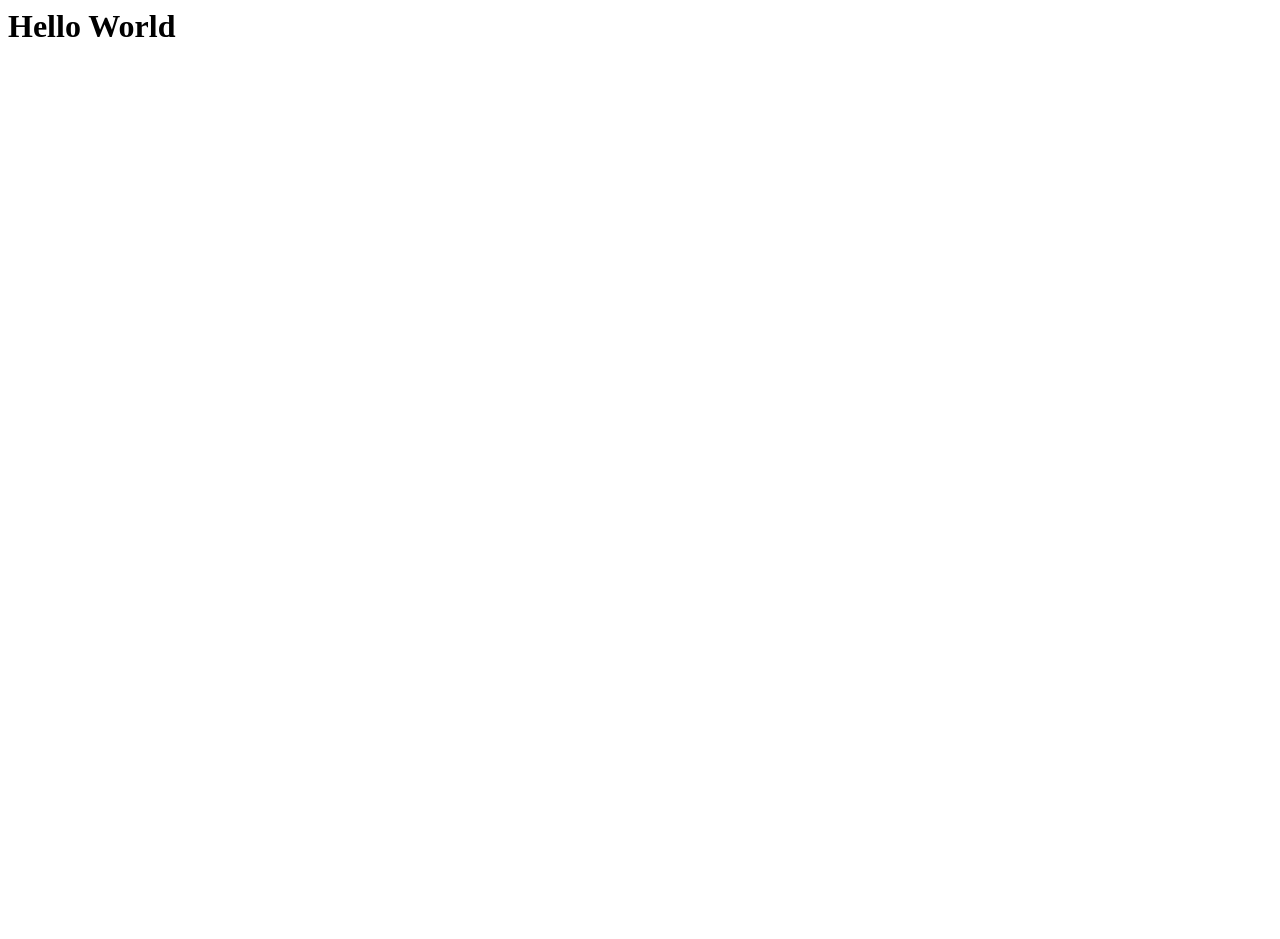
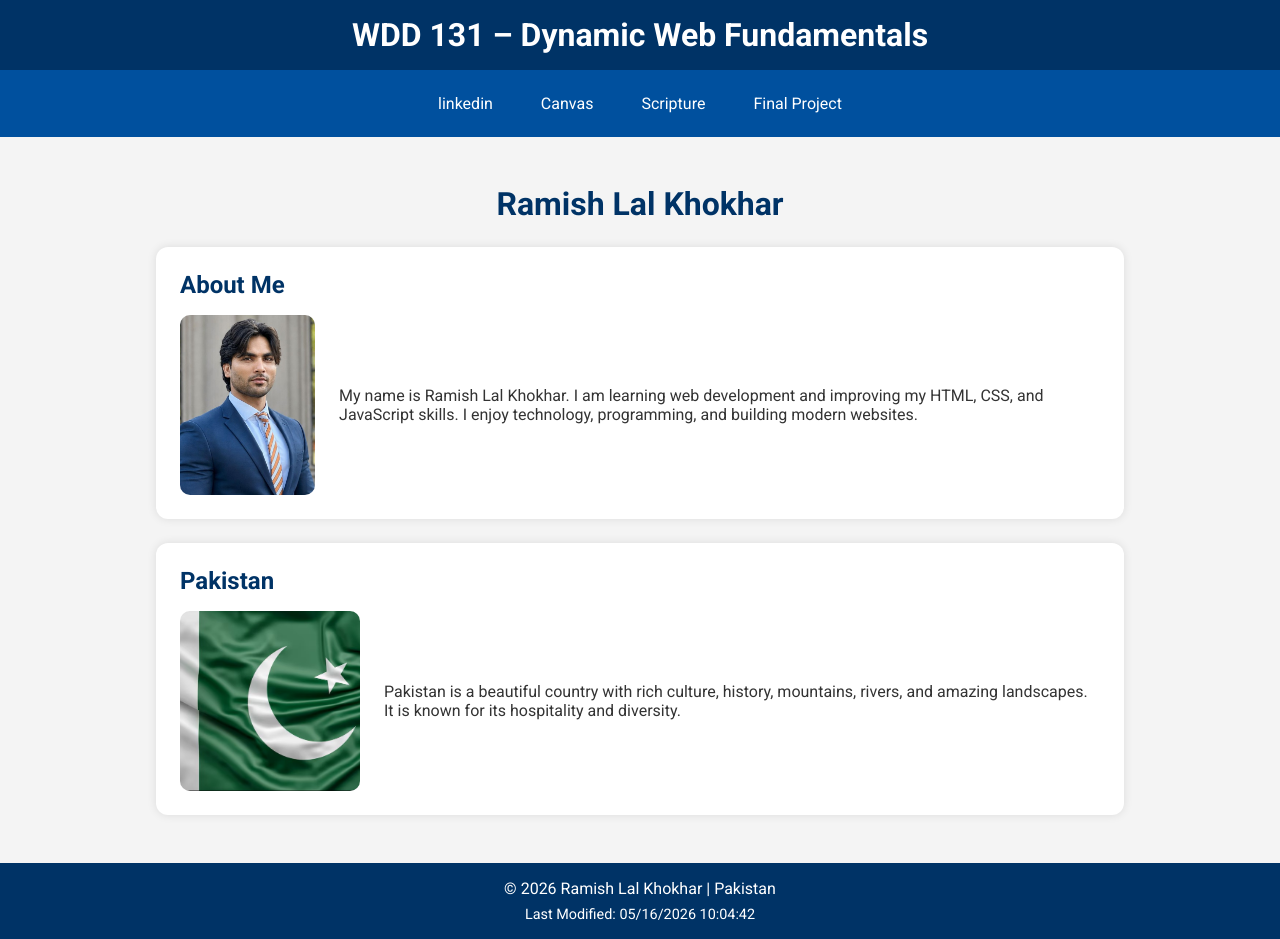
Before and after one commit to ramishspeaks/wdd131, a plain HTML site: page index.html in a window 1280 px wide. Before the commit the page ends 800 px from the top, so only its background shows below. Drawn offline with Linux system fonts and the light colour scheme.

Commit message:
Completed WDD131 home page assignment

```diff
--- a/index.html
+++ b/index.html
@@ -1 +1,91 @@
-<h1>Hello World</h1>
+<!DOCTYPE html>
+<html lang="en">
+<head>
+    <meta charset="UTF-8">
+    <meta name="viewport" content="width=device-width, initial-scale=1.0">
+
+    <title>WDD 131 – Dynamic Web Fundamentals – Ramish Lal Khokhar</title>
+
+    <meta name="description" content="WDD 131 – Dynamic Web Fundamentals. Home page by Ramish Lal Khokhar using HTML, CSS, and JavaScript.">
+
+    <meta name="author" content="Ramish Lal Khokhar">
+
+    <!-- Google Fonts -->
+    <link rel="preconnect" href="https://fonts.googleapis.com">
+    <link rel="preconnect" href="https://fonts.gstatic.com" crossorigin>
+
+    <!-- CSS -->
+    <link rel="stylesheet" href="styles/base.css">
+
+    <!-- JavaScript -->
+    <script src="scripts/getdates.js" defer></script>
+</head>
+
+<body>
+
+    <header>
+        <span id="course-title">
+            WDD 131 – Dynamic Web Fundamentals
+        </span>
+
+        <nav>
+            <a href="https://www.linkedin.com/in/ramish-a-8a17231aa/" target="_blank">linkedin</a>
+            <a href="https://byupw.instructure.com/" target="_blank">Canvas</a>
+            <a href="https://www.churchofjesuschrist.org/study/scriptures" target="_blank">
+                Scripture
+            </a>
+
+            <a href="#">Final Project</a>
+        </nav>
+    </header>
+
+    <main>
+        <h1>Ramish Lal Khokhar</h1>
+
+        <!-- ABOUT ME -->
+
+        <section class="card">
+            <h2>About Me</h2>
+
+            <div class="card-content">
+                <img src="images/ramish.jpeg" alt="Ramish Lal Khokhar">
+
+                <p>
+                    My name is Ramish Lal Khokhar. I am learning web
+                    development and improving my HTML, CSS, and JavaScript
+                    skills. I enjoy technology, programming, and building
+                    modern websites.
+                </p>
+            </div>
+        </section>
+
+        <!-- PAKISTAN -->
+
+        <section class="card">
+            <h2>Pakistan</h2>
+
+            <div class="card-content">
+                <img src="images/pakistanflag.jpeg" alt="Pakistan Flag">
+
+                <p>
+                    Pakistan is a beautiful country with rich culture,
+                    history, mountains, rivers, and amazing landscapes.
+                    It is known for its hospitality and diversity.
+                </p>
+            </div>
+        </section>
+
+    </main>
+
+    <footer>
+        <p>
+            &copy;
+            <span id="currentyear"></span>
+            Ramish Lal Khokhar | Pakistan
+        </p>
+
+        <p id="lastModified"></p>
+    </footer>
+
+</body>
+</html>
--- /dev/null
+++ b/scripts/getdates.js
@@ -0,0 +1,6 @@
+const currentYear = new Date().getFullYear();
+
+document.getElementById("currentyear").textContent = currentYear;
+
+document.getElementById("lastModified").textContent =
+`Last Modified: ${document.lastModified}`;
--- /dev/null
+++ b/styles/base.css
@@ -0,0 +1,130 @@
+@import url('https://fonts.googleapis.com/css2?family=Roboto:wght@400;700&display=swap');
+
+* {
+    margin: 0;
+    padding: 0;
+    box-sizing: border-box;
+}
+
+body {
+    font-family: 'Roboto', sans-serif;
+    background-color: #f4f4f4;
+    color: #333;
+}
+
+/* HEADER */
+
+header {
+    background-color: #003366;
+    color: white;
+    text-align: center;
+}
+
+#course-title {
+    display: block;
+    font-size: 2rem;
+    font-weight: bold;
+    padding: 1rem;
+}
+
+/* NAVIGATION */
+
+nav {
+    display: flex;
+    justify-content: center;
+    gap: 1rem;
+    background-color: #00509e;
+    padding: 1rem;
+    flex-wrap: wrap;
+}
+
+nav a {
+    color: white;
+    text-decoration: none;
+    padding: 0.5rem 1rem;
+    transition: 0.3s;
+    border-radius: 5px;
+}
+
+nav a:hover {
+    background-color: white;
+    color: #00509e;
+}
+
+/* MAIN */
+
+main {
+    max-width: 1000px;
+    margin: 2rem auto;
+    display: grid;
+    gap: 1.5rem;
+    padding: 1rem;
+}
+
+h1 {
+    text-align: center;
+    color: #003366;
+}
+
+/* CARDS */
+
+.card {
+    background-color: white;
+    padding: 1.5rem;
+    border-radius: 12px;
+    box-shadow: 0 0 10px rgba(0,0,0,0.1);
+}
+
+.card h2 {
+    margin-bottom: 1rem;
+    color: #003366;
+}
+
+/* CARD CONTENT */
+
+.card-content {
+    display: flex;
+    align-items: center;
+    gap: 1.5rem;
+}
+
+.card-content img {
+    width: 180px;
+    height: 180px;
+    object-fit: cover;
+    border-radius: 10px;
+}
+
+/* FOOTER */
+
+footer {
+    background-color: #003366;
+    color: white;
+    text-align: center;
+    padding: 1rem;
+    margin-top: 2rem;
+}
+
+#lastModified {
+    margin-top: 0.5rem;
+    font-size: 0.9rem;
+}
+
+/* RESPONSIVE DESIGN */
+
+@media (max-width: 768px) {
+
+    nav {
+        flex-direction: column;
+    }
+
+    .card-content {
+        flex-direction: column;
+        text-align: center;
+    }
+
+    .card-content img {
+        width: 150px;
+        height: 150px;
+    }
+}
--- a/week01/styles/layout.css
+++ /dev/null
@@ -1,50 +0,0 @@
-* {
-    margin: 0;
-    padding: 0;
-    box-sizing: border-box;
-}
-
-body {
-    font-family: Arial, sans-serif;
-    min-height: 100vh;
-
-    display: grid;
-    grid-template-columns: 3fr 1fr;
-    grid-template-rows: auto auto 1fr auto;
-}
-
-header {
-    grid-column: 1/3;
-    background: #333;
-    color: white;
-    padding: 1rem;
-}
-
-nav {
-    display: flex;
-    gap: 1rem;
-    margin-top: 1rem;
-}
-
-nav a {
-    color: white;
-    text-decoration: none;
-}
-
-main {
-    background: #f4f4f4;
-    padding: 2rem;
-}
-
-aside {
-    background: #ddd;
-    padding: 2rem;
-}
-
-footer {
-    grid-column: 1/3;
-    background: #222;
-    color: white;
-    text-align: center;
-    padding: 1rem;
-}
```
Also changed, not shown: week01/basic-layout.html (deleted, +0 -37 lines), images/pakistanflag.jpeg (added), images/ramish.jpeg (added).
